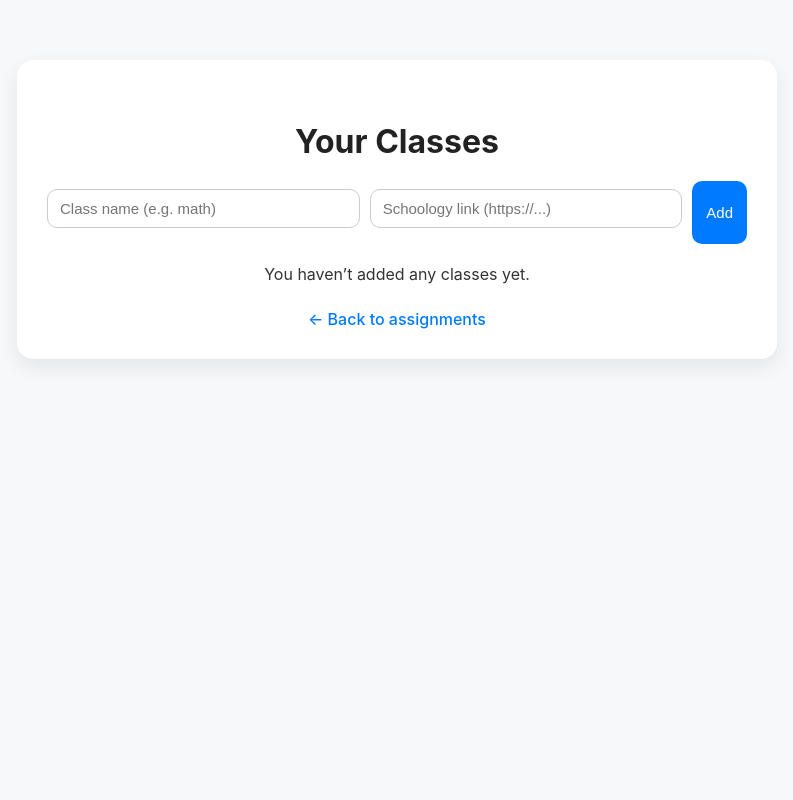
After one commit to DevSpectra-bit/assignment, a Flask app: page /classes in a window 1280 px wide. The commit adds this page. Shown: the whole page, without its empty margins (243-1036 px from the left). Run offline with Flask 3, Linux system fonts and the light colour scheme; a user stored in the database is signed in; data comes from the database, SQL or seed files in the repository; both versions use the stored data as it was after the commit; some libraries are stand-ins or nearby versions.

Commit message:
Added a way to customize classes.

```diff
--- a/app.py
+++ b/app.py
@@ -14,24 +14,52 @@ load_dotenv()
 app = Flask(__name__, static_folder="static", template_folder="templates")
 app.secret_key = os.environ.get("SECRET_KEY", "dev-secret-key")
 
-# Use DATABASE_URL if available (Render), otherwise fallback to SQLite
 DATABASE_URL = os.environ.get("DATABASE_URL")
-
-# --- DATABASE CONNECTION HELPER ---
-def get_connection():
-    if DATABASE_URL and DATABASE_URL.startswith("postgres"):
-        return psycopg2.connect(DATABASE_URL, cursor_factory=RealDictCursor)
-    else:
-        conn = sqlite3.connect("assignments.db")
-        conn.row_factory = sqlite3.Row
-        return conn
+IS_POSTGRES = bool(DATABASE_URL and DATABASE_URL.startswith("postgres"))
 
 
-# --- DATABASE SETUP ---
+# --- Helpers ---
+def get_connection():
+    """Return a DB connection. Postgres -> psycopg2 (RealDictCursor), else sqlite3."""
+    if IS_POSTGRES:
+        return psycopg2.connect(DATABASE_URL, cursor_factory=RealDictCursor)
+    conn = sqlite3.connect("assignments.db")
+    conn.row_factory = sqlite3.Row
+    return conn
+
+
+def row_val(row, key):
+    """Get value from either dict-like (Postgres RealDict) or sqlite3.Row."""
+    if row is None:
+        return None
+    try:
+        return row[key]
+    except Exception:
+        # fallback: try attribute
+        return getattr(row, key, None)
+
+
+def execute_select(cursor, query, params=()):
+    """
+    Helper to run SELECT with correct placeholders depending on DB.
+    For Postgres use %s, for sqlite use ?.
+    `query` should already use the correct placeholder style.
+    """
+    cursor.execute(query, params)
+
+
+def placeholder(q_postgres, q_sqlite):
+    """Return query string appropriate to current DB type."""
+    return q_postgres if IS_POSTGRES else q_sqlite
+
+
+# --- DB setup ---
 def init_db():
     conn = get_connection()
     c = conn.cursor()
-    if DATABASE_URL and DATABASE_URL.startswith("postgres"):
+
+    # users
+    if IS_POSTGRES:
         c.execute("""
             CREATE TABLE IF NOT EXISTS users (
                 id SERIAL PRIMARY KEY,
@@ -39,6 +67,17 @@ def init_db():
                 password TEXT NOT NULL
             );
         """)
+    else:
+        c.execute("""
+            CREATE TABLE IF NOT EXISTS users (
+                id INTEGER PRIMARY KEY AUTOINCREMENT,
+                username TEXT UNIQUE NOT NULL,
+                password TEXT NOT NULL
+            );
+        """)
+
+    # assignments
+    if IS_POSTGRES:
         c.execute("""
             CREATE TABLE IF NOT EXISTS assignments (
                 id SERIAL PRIMARY KEY,
@@ -51,13 +90,6 @@ def init_db():
         """)
     else:
         c.execute("""
-            CREATE TABLE IF NOT EXISTS users (
-                id INTEGER PRIMARY KEY AUTOINCREMENT,
-                username TEXT UNIQUE NOT NULL,
-                password TEXT NOT NULL
-            );
-        """)
-        c.execute("""
             CREATE TABLE IF NOT EXISTS assignments (
                 id INTEGER PRIMARY KEY AUTOINCREMENT,
                 user_id INTEGER,
@@ -68,74 +100,104 @@ def init_db():
                 FOREIGN KEY(user_id) REFERENCES users(id)
             );
         """)
+
+    # class_links
+    if IS_POSTGRES:
+        c.execute("""
+            CREATE TABLE IF NOT EXISTS class_links (
+                id SERIAL PRIMARY KEY,
+                user_id INTEGER REFERENCES users(id) ON DELETE CASCADE,
+                class_name TEXT NOT NULL,
+                link TEXT NOT NULL
+            );
+        """)
+    else:
+        c.execute("""
+            CREATE TABLE IF NOT EXISTS class_links (
+                id INTEGER PRIMARY KEY AUTOINCREMENT,
+                user_id INTEGER,
+                class_name TEXT NOT NULL,
+                link TEXT NOT NULL,
+                FOREIGN KEY(user_id) REFERENCES users(id)
+            );
+        """)
+
     conn.commit()
     conn.close()
 
 
 init_db()
 
-# --- AUTH ROUTES ---
+
+# --- AUTH ---
 @app.route("/register", methods=["GET", "POST"])
 def register():
+    if "user_id" in session:
+        return redirect(url_for("index"))
+
     if request.method == "POST":
         username = request.form["username"].strip().lower()
         password = request.form["password"]
+        if not username or not password:
+            flash("Username and password required.")
+            return redirect(url_for("register"))
+
         hashed_pw = generate_password_hash(password)
-
         conn = get_connection()
         c = conn.cursor()
-
         try:
-            if DATABASE_URL and DATABASE_URL.startswith("postgres"):
+            if IS_POSTGRES:
                 c.execute("INSERT INTO users (username, password) VALUES (%s, %s)", (username, hashed_pw))
             else:
                 c.execute("INSERT INTO users (username, password) VALUES (?, ?)", (username, hashed_pw))
             conn.commit()
-            flash("✅ Account created! Please log in.")
+            flash("✅ Account created — please log in.")
             return redirect(url_for("login"))
         except Exception:
-            flash("⚠️ Username already exists.")
+            # Could be duplicate username; keep message generic
+            flash("Username already exists or error creating account.")
         finally:
             conn.close()
-
     return render_template("register.html")
 
 
 @app.route("/login", methods=["GET", "POST"])
 def login():
+    if "user_id" in session:
+        return redirect(url_for("index"))
+
     if request.method == "POST":
         username = request.form["username"].strip().lower()
         password = request.form["password"]
-
         conn = get_connection()
         c = conn.cursor()
+        try:
+            if IS_POSTGRES:
+                c.execute("SELECT * FROM users WHERE username = %s", (username,))
+            else:
+                c.execute("SELECT * FROM users WHERE username = ?", (username,))
+            user = c.fetchone()
+        finally:
+            conn.close()
 
-        if DATABASE_URL and DATABASE_URL.startswith("postgres"):
-            c.execute("SELECT * FROM users WHERE username = %s", (username,))
-        else:
-            c.execute("SELECT * FROM users WHERE username = ?", (username,))
-
-        user = c.fetchone()
-        conn.close()
-
-        if user and check_password_hash(dict(user)["password"], password):
-            session["user_id"] = user["id"]
-            session["username"] = user["username"]
-            return redirect(url_for("index"))
-        else:
-            flash("❌ Invalid username or password.")
-
+        if user:
+            stored_pw = row_val(user, "password")
+            if stored_pw and check_password_hash(stored_pw, password):
+                session["user_id"] = row_val(user, "id")
+                session["username"] = row_val(user, "username")
+                return redirect(url_for("index"))
+        flash("❌ Invalid username or password.")
     return render_template("login.html")
 
 
 @app.route("/logout")
 def logout():
     session.clear()
-    flash("👋 Logged out successfully.")
+    flash("👋 Logged out.")
     return redirect(url_for("login"))
 
 
-# --- MAIN ROUTES ---
+# --- ASSIGNMENTS ---
 @app.route("/")
 def index():
     if "user_id" not in session:
@@ -143,46 +205,32 @@ def index():
 
     conn = get_connection()
     c = conn.cursor()
-
-    if DATABASE_URL and DATABASE_URL.startswith("postgres"):
-        c.execute("SELECT * FROM assignments WHERE user_id = %s ORDER BY due_date ASC", (session["user_id"],))
-    else:
-        c.execute("SELECT * FROM assignments WHERE user_id = ? ORDER BY due_date ASC", (session["user_id"],))
-
-    rows = c.fetchall()
-    conn.close()
+    try:
+        if IS_POSTGRES:
+            c.execute("SELECT * FROM assignments WHERE user_id = %s ORDER BY due_date ASC", (session["user_id"],))
+        else:
+            c.execute("SELECT * FROM assignments WHERE user_id = ? ORDER BY due_date ASC", (session["user_id"],))
+        rows = c.fetchall()
+    finally:
+        conn.close()
 
     today = datetime.now().date()
-    due_soon = []
-    annotated_rows = []
-
+    annotated = []
     for r in rows:
-        row = dict(r)
+        row = dict(r) if IS_POSTGRES else dict(r)  # both support dict() for consistent access
+        # validate due_date format
         try:
             due_date = datetime.strptime(row["due_date"], "%Y-%m-%d").date()
-        except ValueError:
+        except Exception:
             continue
-
         days_left = (due_date - today).days
-        is_due_today = days_left == 0
-        is_due_tomorrow = days_left == 1
-        is_past_due = due_date < today
-
-        if is_due_today or is_due_tomorrow:
-            due_soon.append(row)
-
-        annotated_rows.append({
-            "id": row["id"],
-            "title": row["title"],
-            "class": row["cl"],
-            "due_date": row["due_date"],
-            "notes": row["notes"],
-            "is_past_due": is_past_due,
-            "is_due_today": is_due_today,
-            "is_due_tomorrow": is_due_tomorrow
+        annotated.append({
+            **row,
+            "is_past_due": days_left < 0,
+            "is_due_today": days_left == 0,
+            "is_due_tomorrow": days_left == 1
         })
-
-    return render_template("index.html", assignments=annotated_rows, due_soon=due_soon)
+    return render_template("index.html", assignments=annotated)
 
 
 @app.route("/add", methods=["POST"])
@@ -190,30 +238,87 @@ def add():
     if "user_id" not in session:
         return redirect(url_for("login"))
 
-    title = request.form["title"]
-    cl = request.form["class"]
-    due_date = request.form["due_date"]
-    notes = request.form.get("notes", "")
+    title = request.form.get("title", "").strip()
+    cl = request.form.get("class", "").strip()
+    due_date = request.form.get("due_date", "").strip()
+    notes = request.form.get("notes", "").strip()
+
+    if not title or not cl or not due_date:
+        flash("Title, class and due date are required.")
+        return redirect(url_for("index"))
 
     conn = get_connection()
     c = conn.cursor()
-
-    if DATABASE_URL and DATABASE_URL.startswith("postgres"):
-        c.execute(
-            "INSERT INTO assignments (user_id, title, cl, due_date, notes) VALUES (%s, %s, %s, %s, %s)",
-            (session["user_id"], title, cl, due_date, notes)
-        )
-    else:
-        c.execute(
-            "INSERT INTO assignments (user_id, title, cl, due_date, notes) VALUES (?, ?, ?, ?, ?)",
-            (session["user_id"], title, cl, due_date, notes)
-        )
-
-    conn.commit()
-    conn.close()
+    try:
+        if IS_POSTGRES:
+            c.execute(
+                "INSERT INTO assignments (user_id, title, cl, due_date, notes) VALUES (%s, %s, %s, %s, %s)",
+                (session["user_id"], title, cl, due_date, notes)
+            )
+        else:
+            c.execute(
+                "INSERT INTO assignments (user_id, title, cl, due_date, notes) VALUES (?, ?, ?, ?, ?)",
+                (session["user_id"], title, cl, due_date, notes)
+            )
+        conn.commit()
+    finally:
+        conn.close()
     return redirect(url_for("index"))
 
 
+# --- CLASS LINKS (per-user) ---
+@app.route("/classes", methods=["GET", "POST"])
+def manage_classes():
+    if "user_id" not in session:
+        return redirect(url_for("login"))
+
+    conn = get_connection()
+    c = conn.cursor()
+    try:
+        if request.method == "POST":
+            class_name = request.form.get("class_name", "").strip().lower()
+            link = request.form.get("link", "").strip()
+            if not class_name or not link:
+                flash("Both class name and link are required.")
+            else:
+                if IS_POSTGRES:
+                    c.execute("INSERT INTO class_links (user_id, class_name, link) VALUES (%s, %s, %s)",
+                              (session["user_id"], class_name, link))
+                else:
+                    c.execute("INSERT INTO class_links (user_id, class_name, link) VALUES (?, ?, ?)",
+                              (session["user_id"], class_name, link))
+                conn.commit()
+
+        # load links
+        if IS_POSTGRES:
+            c.execute("SELECT * FROM class_links WHERE user_id = %s ORDER BY class_name ASC", (session["user_id"],))
+        else:
+            c.execute("SELECT * FROM class_links WHERE user_id = ? ORDER BY class_name ASC", (session["user_id"],))
+        links = c.fetchall()
+    finally:
+        conn.close()
+    return render_template("classes.html", links=links)
+
+
+@app.route("/delete_class/<int:id>", methods=["POST", "GET"])
+def delete_class(id):
+    if "user_id" not in session:
+        return redirect(url_for("login"))
+    conn = get_connection()
+    c = conn.cursor()
+    try:
+        if IS_POSTGRES:
+            c.execute("DELETE FROM class_links WHERE id = %s AND user_id = %s", (id, session["user_id"]))
+        else:
+            c.execute("DELETE FROM class_links WHERE id = ? AND user_id = ?", (id, session["user_id"]))
+        conn.commit()
+    finally:
+        conn.close()
+    flash("Class removed.")
+    return redirect(url_for("manage_classes"))
+
+
+# --- REDIRECT TO CLASS LINK ---
 @app.route("/redirect/<int:id>")
 def redirect_by_class(id):
     if "user_id" not in session:
@@ -221,33 +326,36 @@ def redirect_by_class(id):
 
     conn = get_connection()
     c = conn.cursor()
+    try:
+        # get class name for assignment
+        if IS_POSTGRES:
+            c.execute("SELECT cl FROM assignments WHERE id = %s AND user_id = %s", (id, session["user_id"]))
+        else:
+            c.execute("SELECT cl FROM assignments WHERE id = ? AND user_id = ?", (id, session["user_id"]))
+        r = c.fetchone()
+        if not r:
+            flash("Assignment not found.")
+            return redirect(url_for("index"))
 
-    if DATABASE_URL and DATABASE_URL.startswith("postgres"):
-        c.execute("SELECT cl FROM assignments WHERE id = %s AND user_id = %s", (id, session["user_id"]))
-    else:
-        c.execute("SELECT cl FROM assignments WHERE id = ? AND user_id = ?", (id, session["user_id"]))
+        class_name = row_val(r, "cl").strip().lower()
 
-    row = c.fetchone()
-    conn.close()
+        # find link for this user + class
+        if IS_POSTGRES:
+            c.execute("SELECT link FROM class_links WHERE user_id = %s AND class_name = %s", (session["user_id"], class_name))
+        else:
+            c.execute("SELECT link FROM class_links WHERE user_id = ? AND class_name = ?", (session["user_id"], class_name))
+        link_row = c.fetchone()
+    finally:
+        conn.close()
 
-    if not row:
-        return redirect(url_for("index"))
-
-    class_name = (row["cl"] if isinstance(row, dict) else row["cl"]).strip().lower()
-
-    class_links = {
-        "math": "https://huhs.schoology.com/course/7898849902/materials",
-        "english": "https://huhs.schoology.com/course/7898845132/materials",
-        "ot": "https://huhs.schoology.com/course/7898892551/materials",
-        "robotics": "https://huhs.schoology.com/course/8075753955/materials",
-        "spanish": "https://huhs.schoology.com/course/7898849808/materials",
-        "history": "https://huhs.schoology.com/course/7898868497/materials"
-    }
-
-    redirect_url = class_links.get(class_name, url_for("index"))
-    return redirect(redirect_url)
+    if link_row:
+        link = row_val(link_row, "link")
+        return redirect(link)
+    flash("⚠️ No link found for this class. Add one under 'Manage Classes'.")
+    return redirect(url_for("manage_classes"))
 
 
+# --- EDIT ASSIGNMENT ---
 @app.route("/edit/<int:id>", methods=["GET", "POST"])
 def edit(id):
     if "user_id" not in session:
@@ -255,43 +363,42 @@ def edit(id):
 
     conn = get_connection()
     c = conn.cursor()
+    try:
+        if request.method == "POST":
+            title = request.form.get("title", "").strip()
+            cl = request.form.get("class", "").strip()
+            due_date = request.form.get("due_date", "").strip()
+            notes = request.form.get("notes", "").strip()
 
-    if request.method == "POST":
-        title = request.form["title"]
-        cl = request.form["class"]
-        due_date = request.form["due_date"]
-        notes = request.form.get("notes", "")
+            if not title or not cl or not due_date:
+                flash("Title, class and due date are required.")
+                return redirect(url_for("edit", id=id))
 
-        if DATABASE_URL and DATABASE_URL.startswith("postgres"):
-            c.execute("""
-                UPDATE assignments
-                SET title = %s, cl = %s, due_date = %s, notes = %s
-                WHERE id = %s AND user_id = %s
-            """, (title, cl, due_date, notes, id, session["user_id"]))
+            if IS_POSTGRES:
+                c.execute("""
+                    UPDATE assignments SET title = %s, cl = %s, due_date = %s, notes = %s
+                    WHERE id = %s AND user_id = %s
+                """, (title, cl, due_date, notes, id, session["user_id"]))
+            else:
+                c.execute("""
+                    UPDATE assignments SET title = ?, cl = ?, due_date = ?, notes = ?
+                    WHERE id = ? AND user_id = ?
+                """, (title, cl, due_date, notes, id, session["user_id"]))
+            conn.commit()
+            return redirect(url_for("index"))
         else:
-            c.execute("""
-                UPDATE assignments
-                SET title = ?, cl = ?, due_date = ?, notes = ?
-                WHERE id = ? AND user_id = ?
-            """, (title, cl, due_date, notes, id, session["user_id"]))
-
-        conn.commit()
-        conn.close()
-        return redirect(url_for("index"))
-    else:
-        if DATABASE_URL and DATABASE_URL.startswith("postgres"):
-            c.execute("SELECT * FROM assignments WHERE id = %s AND user_id = %s", (id, session["user_id"]))
-        else:
-            c.execute("SELECT * FROM assignments WHERE id = ? AND user_id = ?", (id, session["user_id"]))
-
-        assignment = c.fetchone()
+            if IS_POSTGRES:
+                c.execute("SELECT * FROM assignments WHERE id = %s AND user_id = %s", (id, session["user_id"]))
+            else:
+                c.execute("SELECT * FROM assignments WHERE id = ? AND user_id = ?", (id, session["user_id"]))
+            assignment = c.fetchone()
+            if not assignment:
+                flash("You don't have permission to edit this assignment.")
+                return redirect(url_for("index"))
+    finally:
         conn.close()
 
-        if not assignment:
-            flash("You don't have permission to edit this assignment.")
-            return redirect(url_for("index"))
-
-        return render_template("edit.html", assignment=assignment)
+    return render_template("edit.html", assignment=assignment)
 
 
 if __name__ == "__main__":
--- /dev/null
+++ b/templates/classes.html
@@ -0,0 +1,139 @@
+<!DOCTYPE html>
+<html lang="en">
+<head>
+    <meta charset="UTF-8">
+    <meta name="viewport" content="width=device-width, initial-scale=1.0">
+    <title>Your Classes</title>
+    <link rel="stylesheet" href="{{ url_for('static', filename='style.css') }}">
+    <style>
+        body {
+            font-family: "Inter", sans-serif;
+            background: #f7f8fa;
+            margin: 0;
+            padding: 0;
+            color: #333;
+        }
+
+        .container {
+            max-width: 700px;
+            margin: 60px auto;
+            background: white;
+            padding: 30px;
+            border-radius: 16px;
+            box-shadow: 0 8px 20px rgba(0,0,0,0.08);
+        }
+
+        h1 {
+            text-align: center;
+            color: #222;
+        }
+
+        form {
+            display: flex;
+            gap: 10px;
+            margin-top: 20px;
+        }
+
+        input[type="text"] {
+            flex: 1;
+            padding: 10px 12px;
+            border: 1px solid #ccc;
+            border-radius: 10px;
+            font-size: 15px;
+        }
+
+        button {
+            background: #007bff;
+            color: white;
+            border: none;
+            padding: 10px 14px;
+            border-radius: 10px;
+            cursor: pointer;
+            font-size: 15px;
+            transition: 0.2s;
+        }
+
+        button:hover {
+            background: #0056b3;
+        }
+
+        table {
+            width: 100%;
+            margin-top: 25px;
+            border-collapse: collapse;
+        }
+
+        th, td {
+            padding: 10px 8px;
+            text-align: left;
+        }
+
+        th {
+            background: #f1f3f5;
+        }
+
+        tr:nth-child(even) {
+            background: #fafafa;
+        }
+
+        a.delete {
+            color: #e63946;
+            text-decoration: none;
+            font-weight: bold;
+        }
+
+        a.delete:hover {
+            text-decoration: underline;
+        }
+
+        .nav {
+            text-align: center;
+            margin-top: 25px;
+        }
+
+        .nav a {
+            color: #007bff;
+            text-decoration: none;
+            font-weight: 500;
+        }
+
+        .nav a:hover {
+            text-decoration: underline;
+        }
+    </style>
+</head>
+<body>
+    <div class="container">
+        <h1>Your Classes</h1>
+
+        <form action="{{ url_for('manage_classes') }}" method="POST">
+            <input type="text" name="class_name" placeholder="Class name (e.g. math)" required>
+            <input type="text" name="link" placeholder="Schoology link (https://...)" required>
+            <button type="submit">Add</button>
+        </form>
+
+        {% if classes %}
+        <table>
+            <tr>
+                <th>Class Name</th>
+                <th>Link</th>
+                <th>Action</th>
+            </tr>
+            {% for c in classes %}
+            <tr>
+                <td>{{ c.class_name }}</td>
+                <td><a href="{{ c.link }}" target="_blank">{{ c.link }}</a></td>
+                <td><a href="{{ url_for('delete_class', id=c.id) }}" class="delete">Delete</a></td>
+            </tr>
+            {% endfor %}
+        </table>
+        {% else %}
+        <p style="text-align:center; margin-top:20px;">You haven’t added any classes yet.</p>
+        {% endif %}
+
+        <div class="nav">
+            <a href="{{ url_for('index') }}">← Back to assignments</a>
+        </div>
+    </div>
+</body>
+</html>
```
Also changed, not shown: templates/index.html (+12 -3 lines), assignments.db.
